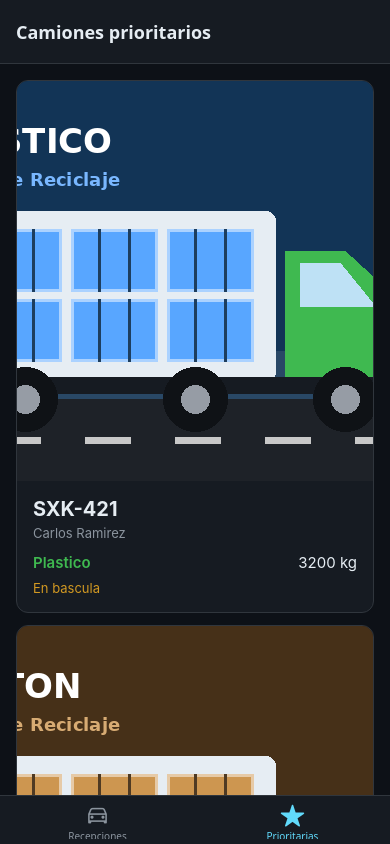
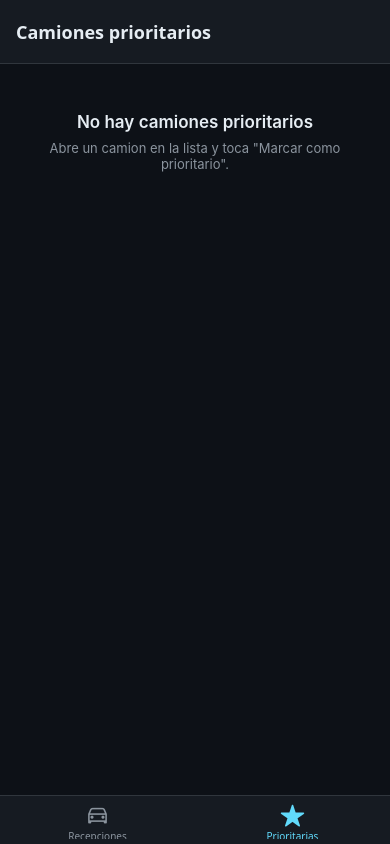
Before and after one commit to juansebastianpinedatellez5-spec/planta-reciclaje-rn, a React Native app: screen /Favorites in a window 390 px wide. Built offline with nearby package versions, Linux system fonts and the light colour scheme.

Commit message:
feat(screens): read priority list from zustand store

```diff
--- a/src/data/mockData.ts
+++ b/src/data/mockData.ts
@@ -18,12 +18,3 @@ export const RECEPCIONES: Recepcion[] = [
   { id: '11', placa: 'LKJ-481', conductor: 'Mauricio Leon', material: 'metal', pesoKg: 3050, estado: 'descargando' },
   { id: '12', placa: 'MNB-296', conductor: 'Camila Ortiz', material: 'vidrio', pesoKg: 3750, estado: 'finalizado' },
 ];
-
-
-// Camiones prioritarios: los que todavia estan en proceso.
-// Por ahora son fijos. En la semana 4 el usuario podra marcarlos.
-const IDS_PRIORITARIOS = ['1', '6', '10', '11'];
-
-export const PRIORITARIAS: Recepcion[] = RECEPCIONES.filter((r) =>
-  IDS_PRIORITARIOS.includes(r.id),
-);
--- a/src/screens/FavoritesScreen.tsx
+++ b/src/screens/FavoritesScreen.tsx
@@ -1,14 +1,21 @@
 // PANTALLA: FavoritesScreen
-// Segunda pestana. Muestra los camiones prioritarios.
+// Segunda pestana. Muestra los camiones prioritarios que estan en el store.
 // Al tocar uno, abre su detalle en la pestana Home.
 
 import React, { useCallback } from 'react';
-import { View, Text, FlatList, StyleSheet, ListRenderItem } from 'react-native';
+import {
+  View,
+  Text,
+  FlatList,
+  Pressable,
+  StyleSheet,
+  ListRenderItem,
+} from 'react-native';
 import type { BottomTabScreenProps } from '@react-navigation/bottom-tabs';
 import type { RootTabParamList } from '../navigation/types';
 import { Recepcion } from '../types';
 import { RecepcionCard } from '../components/RecepcionCard';
-import { PRIORITARIAS } from '../data/mockData';
+import { usePrioritariasStore } from '../stores/prioritariasStore';
 import { COLORS, TYPOGRAPHY, SPACING } from '../theme';
 
 type FavoritesScreenProps = BottomTabScreenProps<RootTabParamList, 'Favorites'>;
@@ -21,6 +28,13 @@ function Separador(): React.JSX.Element {
 export function FavoritesScreen({
   navigation,
 }: FavoritesScreenProps): React.JSX.Element {
+  // Selectores: cada uno pide SOLO lo que necesita del store.
+  // Esta pantalla se redibuja solo si cambia la lista o la accion.
+  const recepciones = usePrioritariasStore((state) => state.recepciones);
+  const limpiarPrioritarias = usePrioritariasStore(
+    (state) => state.limpiarPrioritarias,
+  );
+
   // Al tocar una tarjeta: voy a la pestana Home, pantalla HomeDetail, con sus params.
   const handlePress = useCallback(
     (recepcion: Recepcion): void => {
@@ -40,15 +54,32 @@ export function FavoritesScreen({
   return (
     <FlatList
       style={styles.container}
-      data={PRIORITARIAS}
+      data={recepciones}
       keyExtractor={(item) => item.id}
       renderItem={renderItem}
       ItemSeparatorComponent={Separador}
       contentContainerStyle={styles.list}
       showsVerticalScrollIndicator={false}
+      // Arriba de la lista: cuantos hay y el boton para borrar todos.
+      ListHeaderComponent={
+        recepciones.length > 0 ? (
+          <View style={styles.header}>
+            <Text style={styles.headerText}>
+              {recepciones.length} prioritario
+              {recepciones.length !== 1 ? 's' : ''}
+            </Text>
+            <Pressable onPress={limpiarPrioritarias} style={styles.clearButton}>
+              <Text style={styles.clearText}>Limpiar todo</Text>
+            </Pressable>
+          </View>
+        ) : undefined
+      }
       ListEmptyComponent={
         <View style={styles.emptyContainer}>
-          <Text style={styles.emptyText}>No hay camiones prioritarios</Text>
+          <Text style={styles.emptyTitle}>No hay camiones prioritarios</Text>
+          <Text style={styles.emptySubTitle}>
+            Abre un camion en la lista y toca "Marcar como prioritario".
+          </Text>
         </View>
       }
     />
@@ -63,15 +94,44 @@ const styles = StyleSheet.create({
   list: {
     padding: SPACING.base,
   },
+  header: {
+    flexDirection: 'row',
+    justifyContent: 'space-between',
+    alignItems: 'center',
+    marginBottom: SPACING.md,
+  },
+  headerText: {
+    fontSize: TYPOGRAPHY.size.base,
+    fontWeight: TYPOGRAPHY.weight.semibold,
+    color: COLORS.textSecondary,
+  },
+  clearButton: {
+    paddingVertical: SPACING.xs,
+    paddingHorizontal: SPACING.sm,
+  },
+  clearText: {
+    fontSize: TYPOGRAPHY.size.sm,
+    fontWeight: TYPOGRAPHY.weight.semibold,
+    color: COLORS.warning,
+  },
   separador: {
     height: SPACING.md,
   },
   emptyContainer: {
     alignItems: 'center',
     paddingTop: SPACING.xxl,
+    paddingHorizontal: SPACING.xxl,
+    gap: SPACING.sm,
   },
-  emptyText: {
-    fontSize: TYPOGRAPHY.size.base,
+  emptyTitle: {
+    fontSize: TYPOGRAPHY.size.md,
+    fontWeight: TYPOGRAPHY.weight.semibold,
+    color: COLORS.textPrimary,
+    textAlign: 'center',
+  },
+  emptySubTitle: {
+    fontSize: TYPOGRAPHY.size.sm,
     color: COLORS.textSecondary,
+    textAlign: 'center',
   },
 });
```
